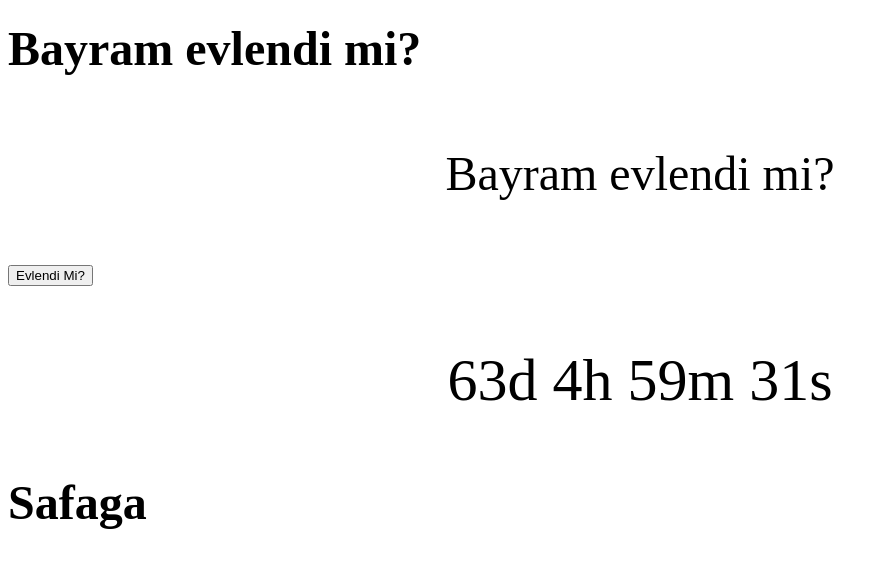
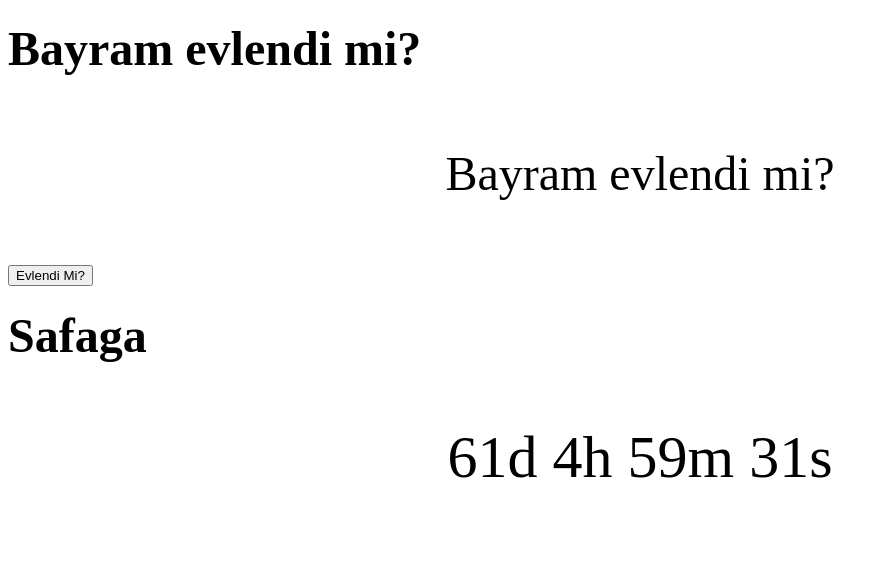
Before and after one commit to bayramevlendimi/bayramevlendimi, a plain HTML site: page index.html in a window 1280 px wide. Shown: the whole page, without its empty margins (0-888 px from the left). Drawn offline with Linux system fonts and the light colour scheme.

Commit message:
wdwdw
dwdwd

```diff
--- a/index.html
+++ b/index.html
@@ -11,6 +11,7 @@
 
 
 <head>
+<h1><font size="24">Safaga<font></h1>
 <style>
 p {
   text-align: center;
@@ -23,10 +24,10 @@ p {
 <body>
 
 <p id="demo"></p>
-<h1><font size="24">Safaga<font></h1>
+
 <script>
 // Set the date we're counting down to
-var countDownDate = new Date("Feb 16, 2019 17:00:00").getTime();
+var countDownDate = new Date("Feb 14, 2019 17:00:00").getTime();
 
 // Update the count down every 1 second
 var x = setInterval(function() {
```
